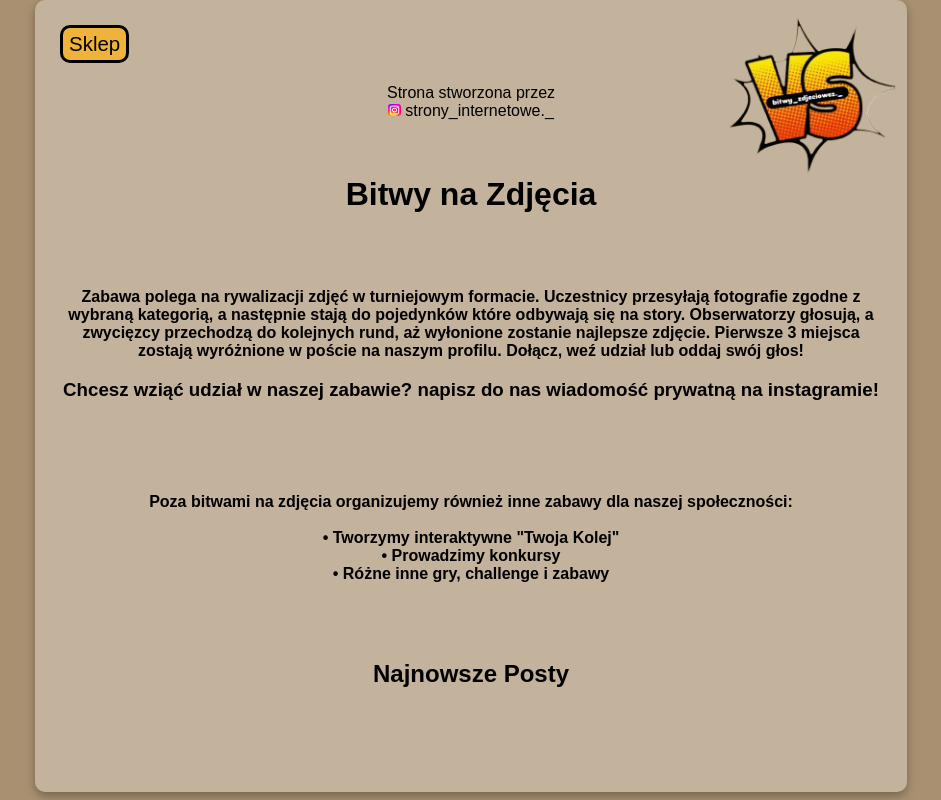
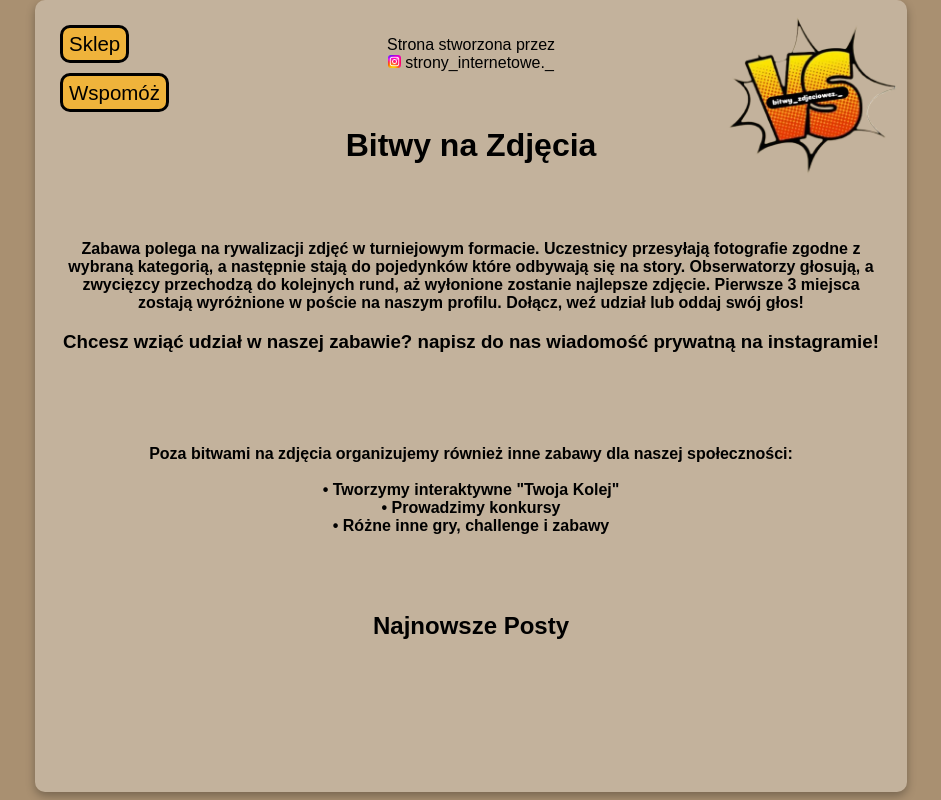
Before and after one commit to Rvfax/bitwyzdjeciowe, a plain HTML site: page index.html in a window 1280 px wide. Shown: the whole page, without its empty margins (169-1110 px from the left). Drawn offline with Linux system fonts and the light colour scheme; a script that the page names is missing.

Commit message:
Update index.html

```diff
--- a/index.html
+++ b/index.html
@@ -12,7 +12,10 @@
 
 <div class="main">
 
-<a href="shop.html"><input type="button" name="shop" id="shop-button" value="Sklep"></a>
+<div id="buttons">
+    <a href="shop.html"><input type="button" name="shop" id="shop-button" value="Sklep"></a><br>
+    <a href="https://tipply.pl/@bitwy_zdjeciowez._" target="_blank"><input type="button" name="donate" id="shop-button" value="Wspomóż"></a>
+</div>
 
     <center><div id="stopka"><p>Strona stworzona przez  <br> <a href="https://www.instagram.com/strony_internetowe._/" target="_blank"><img src="ig.icon.png" alt="ig icon" style="zoom: 7%;"> strony_internetowe._</a></p></div></center>
 
```
